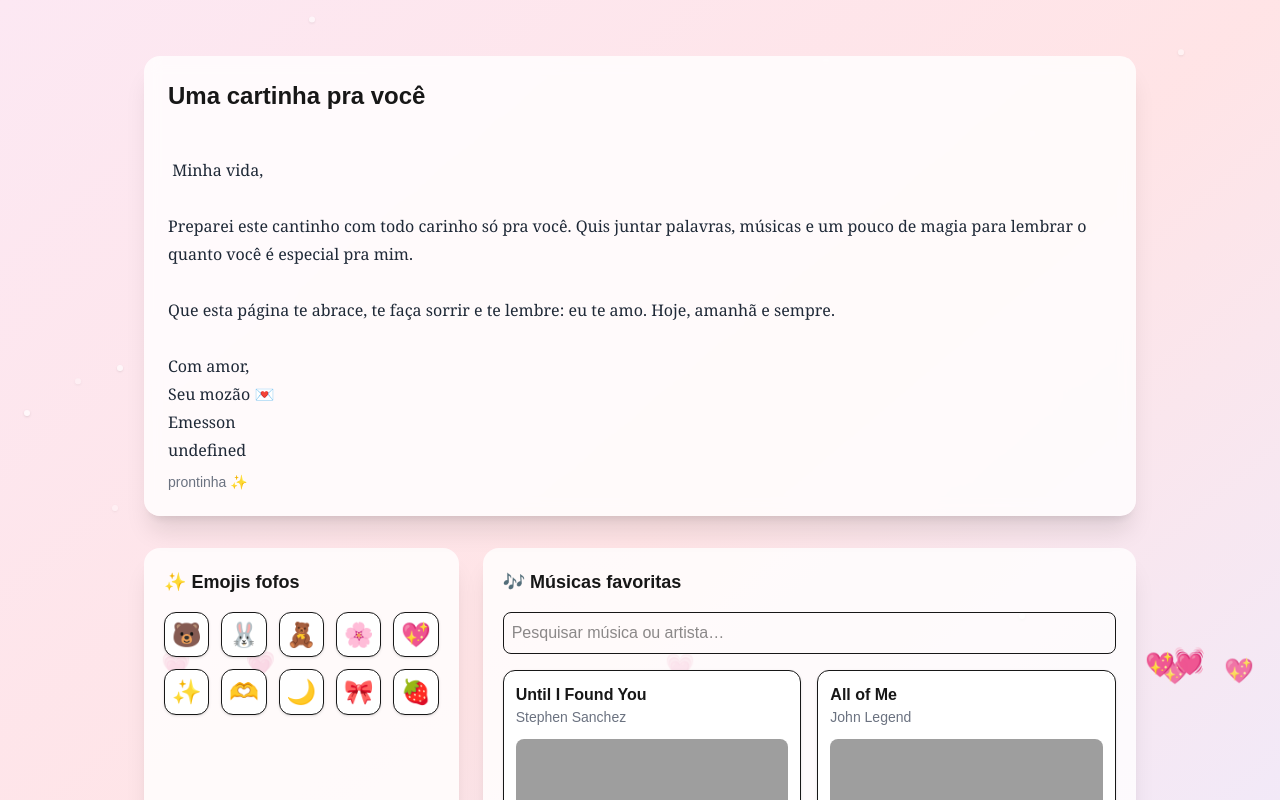
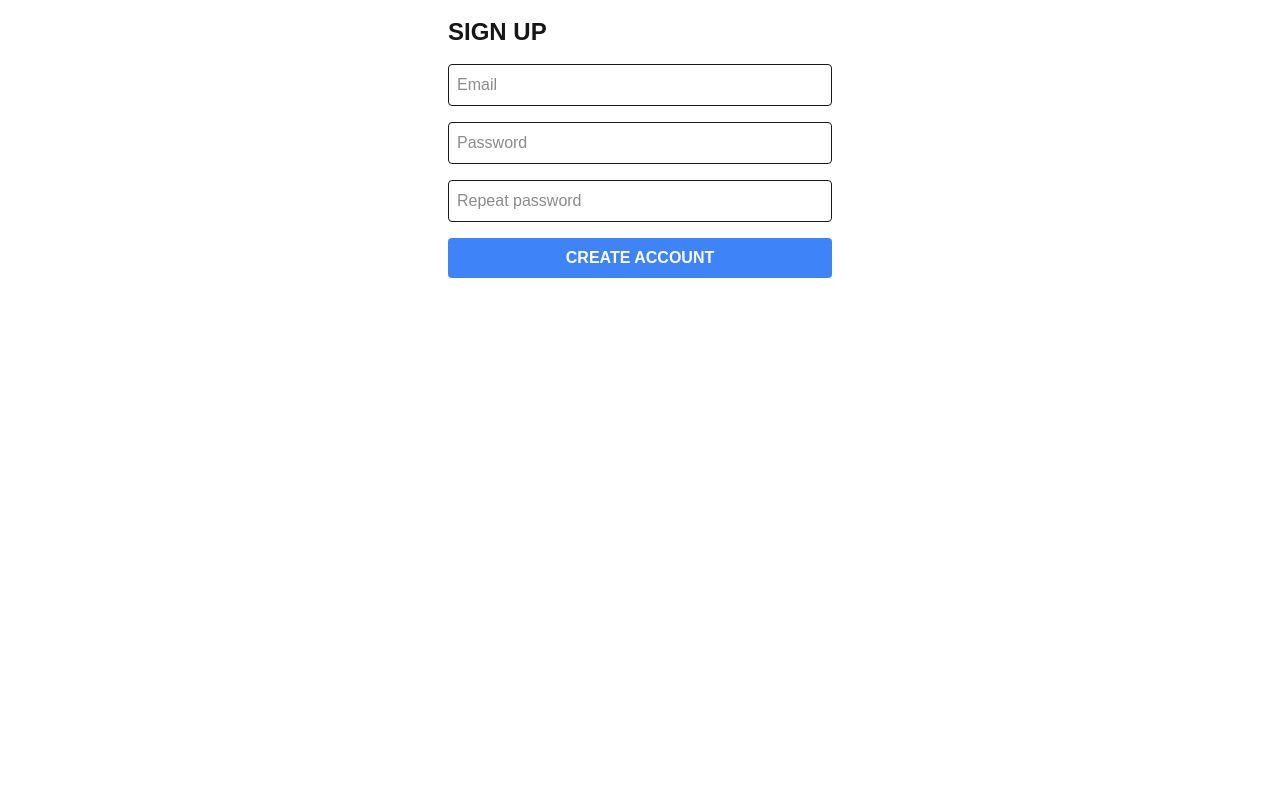
Before and after one commit to Emesson-cmd/share-my-stuff, a Next.js app: page / in a window 1280 px wide. Shown: the top 800 px of the page. Built offline with nearby package versions, Linux system fonts and the light colour scheme; grey boxes are pictures that could not be loaded.

Commit message:
feat: Create login page

```diff
--- a/src/app/page.tsx
+++ b/src/app/page.tsx
@@ -1,5 +1,26 @@
-import SurprisePage from './components/SurprisePage';
-
 export default function Home() {
-  return <SurprisePage />;
+  return (
+    <div className="container mx-auto p-4">
+      <form className="flex flex-col space-y-4 max-w-sm mx-auto">
+        <h1 className="text-2xl font-bold mb-4 uppercase">Sign Up</h1>
+        <input type="text" placeholder="Email" className="border p-2 rounded" />
+        <input
+          type="password"
+          placeholder="Password"
+          className="border p-2 rounded"
+        />
+        <input
+          type="password"
+          placeholder="Repeat password"
+          className="border p-2 rounded"
+        />
+        <button
+          type="submit"
+          className="bg-blue-500 text-white py-2 px-4 rounded uppercase font-semibold hover:bg-blue-600 transition-colors "
+        >
+          Create account
+        </button>
+      </form>
+    </div>
+  );
 }
```
